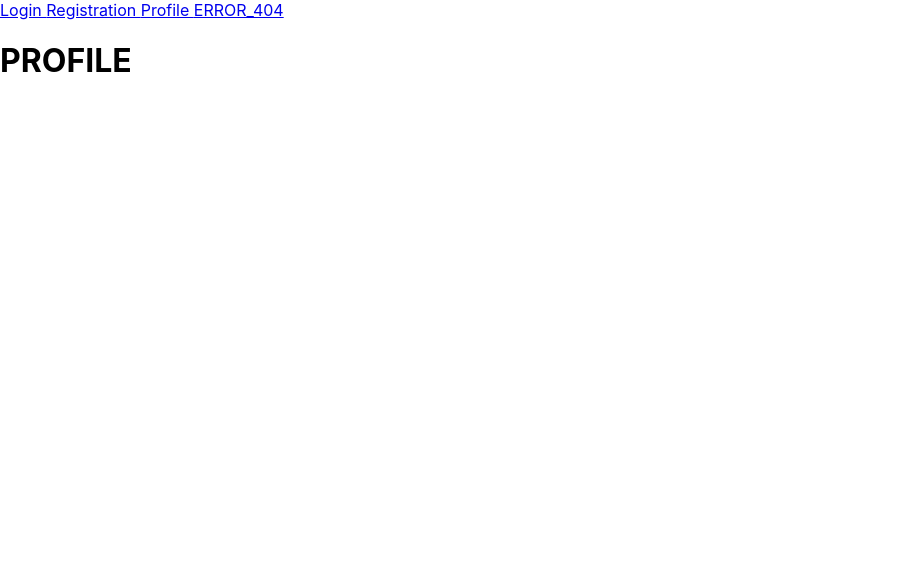
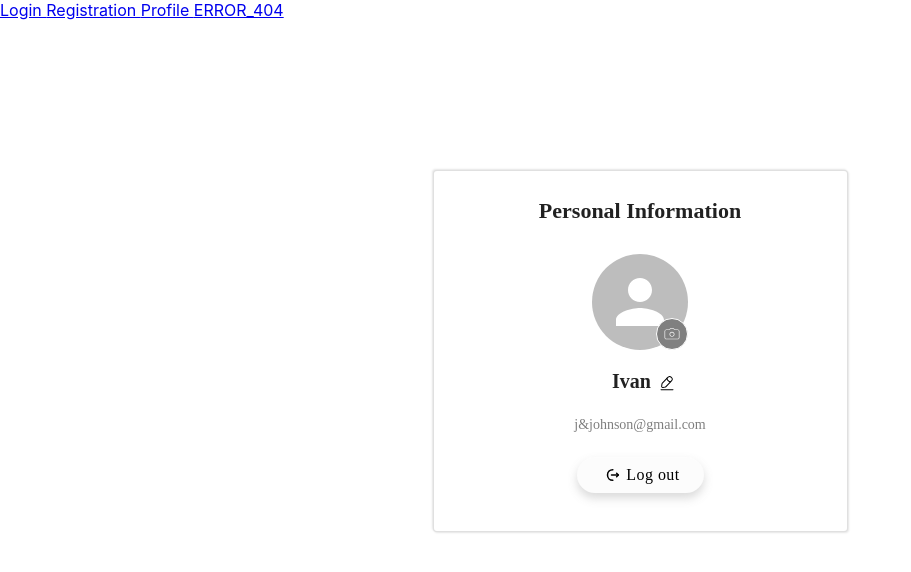
Before and after one commit to PasterZOOM/cards, a React (Create React App) app: page /#/profile in a window 1280 px wide. Shown: the top 572 px of the page, without its empty margins (0-911 px from the left). Built offline with nearby package versions, Linux system fonts and the light colour scheme; no server answers; the HTML template or start-up script is replaced by a standard one.

Commit message:
Profile layout

```diff
--- a/package.json
+++ b/package.json
@@ -9,6 +9,7 @@
     "@mui/icons-material": "^5.8.4",
     "@mui/material": "^5.9.1",
     "@mui/styled-engine-sc": "^5.8.0",
+    "@mui/styles": "^5.9.1",
     "@reduxjs/toolkit": "^1.8.3",
     "@testing-library/jest-dom": "^5.14.1",
     "@testing-library/react": "^13.0.0",
--- /dev/null
+++ b/src/features/Profile/EditableSpan/EditableSpan.module.css
@@ -0,0 +1,24 @@
+.container {
+    font-family: 'Montserrat', serif;
+    font-style: normal;
+    font-weight: 600;
+    font-size: 20px;
+    line-height: 24px;
+    margin: 14px;
+    padding-left: 15px;
+}
+
+.container input {
+    width: 280px;
+    font-weight: 500;
+}
+
+.container .saveButton {
+    width: 52px;
+    height: 24px;
+    margin-right: 10px;
+    font-family: 'Montserrat', serif;
+    font-weight: 300;
+    font-size: 12px;
+    line-height: 24px;
+}
--- /dev/null
+++ b/src/features/Profile/EditableSpan/EditableSpan.tsx
@@ -0,0 +1,47 @@
+import React, { useState } from 'react';
+
+import { IconButton, Input, InputAdornment } from '@mui/material';
+import Button from '@mui/material/Button/Button';
+import FormControl from '@mui/material/FormControl';
+import InputLabel from '@mui/material/InputLabel/InputLabel';
+
+import { Pencil } from '../Icons/Pencil';
+
+import s from './EditableSpan.module.css';
+
+import { ReturnComponentType } from 'types/ReturnComponentType';
+
+export const EditableSpan = (): ReturnComponentType => {
+  const [editMode, setEditMode] = useState(false);
+
+  return (
+    <div className={s.container}>
+      {!editMode ? (
+        <span>
+          Ivan
+          <IconButton onClick={() => setEditMode(true)}>
+            <Pencil />
+          </IconButton>
+        </span>
+      ) : (
+        <FormControl variant="standard">
+          <InputLabel>Nickname</InputLabel>
+          <Input
+            defaultValue="Ivan"
+            endAdornment={
+              <InputAdornment position="end">
+                <Button
+                  variant="contained"
+                  className={s.saveButton}
+                  onClick={() => setEditMode(false)}
+                >
+                  save
+                </Button>
+              </InputAdornment>
+            }
+          />
+        </FormControl>
+      )}
+    </div>
+  );
+};
--- /dev/null
+++ b/src/features/Profile/Icons/Camera.tsx
@@ -0,0 +1,28 @@
+import React from 'react';
+
+import { ReturnComponentType } from 'types/ReturnComponentType';
+
+export const Camera = (): ReturnComponentType => {
+  return (
+    <svg
+      width="16"
+      height="12"
+      viewBox="0 0 16 12"
+      fill="none"
+      xmlns="http://www.w3.org/2000/svg"
+    >
+      <path
+        fillRule="evenodd"
+        clipRule="evenodd"
+        d="M8.00002 8.84441C9.3746 8.84441 10.4889 7.7301 10.4889 6.35552C10.4889 4.98095 9.3746 3.86663 8.00002 3.86663C6.62545 3.86663 5.51113 4.98095 5.51113 6.35552C5.51113 7.7301 6.62545 8.84441 8.00002 8.84441ZM8.00002 8.22219C9.03095 8.22219 9.86669 7.38646 9.86669 6.35552C9.86669 5.32459 9.03095 4.48886 8.00002 4.48886C6.96909 4.48886 6.13336 5.32459 6.13336 6.35552C6.13336 7.38646 6.96909 8.22219 8.00002 8.22219Z"
+        fill="white"
+      />
+      <path
+        fillRule="evenodd"
+        clipRule="evenodd"
+        d="M10.9969 1.37775C10.2512 0.692332 9.56425 0.133301 7.97795 0.133301C6.39166 0.133301 5.70468 0.692332 4.95903 1.37775H2.40002C1.36909 1.37775 0.533356 2.21348 0.533356 3.24441V9.46663C0.533356 10.4976 1.36909 11.3333 2.40002 11.3333H13.6C14.631 11.3333 15.4667 10.4976 15.4667 9.46663V3.24441C15.4667 2.21348 14.631 1.37775 13.6 1.37775H10.9969ZM10.7535 1.99997L10.6882 1.93964C10.6261 1.8822 10.566 1.82659 10.5087 1.77441C10.2747 1.56109 10.0669 1.38384 9.84291 1.23658C9.42067 0.959018 8.89216 0.755523 7.97795 0.755523C7.06374 0.755523 6.53523 0.959018 6.113 1.23658C5.88898 1.38384 5.68124 1.56109 5.4472 1.77441C5.38984 1.82669 5.32994 1.88208 5.26768 1.93963L5.2024 1.99997H2.40002C1.71273 1.99997 1.15558 2.55712 1.15558 3.24441V9.46663C1.15558 10.1539 1.71273 10.7111 2.40002 10.7111H13.6C14.2873 10.7111 14.8445 10.1539 14.8445 9.46663V3.24441C14.8445 2.55712 14.2873 1.99997 13.6 1.99997H10.7535Z"
+        fill="white"
+      />
+    </svg>
+  );
+};
--- /dev/null
+++ b/src/features/Profile/Icons/LogOut.tsx
@@ -0,0 +1,41 @@
+import React from 'react';
+
+import { ReturnComponentType } from 'types/ReturnComponentType';
+
+export const LogOut = (): ReturnComponentType => {
+  return (
+    <svg
+      style={{ padding: 5 }}
+      width="16"
+      height="16"
+      viewBox="0 0 16 16"
+      fill="none"
+      xmlns="http://www.w3.org/2000/svg"
+    >
+      <path
+        d="M11.6267 9.74671L13.3333 8.04004L11.6267 6.33337"
+        stroke="black"
+        strokeWidth="1.5"
+        strokeMiterlimit="10"
+        strokeLinecap="round"
+        strokeLinejoin="round"
+      />
+      <path
+        d="M6.50665 8.04004H13.2867"
+        stroke="black"
+        strokeWidth="1.5"
+        strokeMiterlimit="10"
+        strokeLinecap="round"
+        strokeLinejoin="round"
+      />
+      <path
+        d="M7.83999 13.3333C4.89332 13.3333 2.50665 11.3333 2.50665 7.99996C2.50665 4.66663 4.89332 2.66663 7.83999 2.66663"
+        stroke="black"
+        strokeWidth="1.5"
+        strokeMiterlimit="10"
+        strokeLinecap="round"
+        strokeLinejoin="round"
+      />
+    </svg>
+  );
+};
--- /dev/null
+++ b/src/features/Profile/Icons/Pencil.tsx
@@ -0,0 +1,34 @@
+import React from 'react';
+
+import { ReturnComponentType } from 'types/ReturnComponentType';
+
+export const Pencil = (): ReturnComponentType => {
+  return (
+    <svg
+      width="16"
+      height="16"
+      viewBox="0 0 16 16"
+      fill="none"
+      xmlns="http://www.w3.org/2000/svg"
+    >
+      <path
+        fillRule="evenodd"
+        clipRule="evenodd"
+        d="M10.3449 0.958172C11.1228 0.858708 11.9097 1.17678 12.7093 1.92915L12.7102 1.93002C13.5125 2.68875 13.8778 3.45841 13.823 4.24233C13.77 4.99983 13.3309 5.64097 12.8301 6.17001M12.8301 6.17001L7.35951 11.9605C7.20529 12.1284 6.99762 12.2706 6.80076 12.3759C6.60136 12.4825 6.37072 12.5738 6.1542 12.6122L6.15087 12.6128L4.00497 12.9794C3.48459 13.0691 2.98559 12.939 2.63012 12.6019C2.27515 12.2653 2.11829 11.7744 2.1764 11.2514L2.17657 11.2499L2.42431 9.08054C2.45308 8.86474 2.53323 8.63122 2.6277 8.42864C2.72183 8.22679 2.85027 8.01276 3.00226 7.85096L3.00323 7.84993L8.47656 2.05659C8.97759 1.52734 9.59328 1.05429 10.3449 0.958172M9.20312 2.7437C9.20303 2.74379 9.2032 2.74362 9.20312 2.7437L3.7311 8.53564C3.73099 8.53576 3.73122 8.53552 3.7311 8.53564C3.67646 8.59395 3.60139 8.70678 3.53399 8.85129C3.46782 8.99319 3.42807 9.12446 3.41616 9.20884L3.17029 11.3618C3.17026 11.3621 3.17024 11.3623 3.17021 11.3625C3.14187 11.6192 3.22163 11.7847 3.31824 11.8763C3.41444 11.9676 3.5821 12.0375 3.83506 11.9939L3.83583 11.9938L5.98057 11.6274C6.06408 11.6123 6.19276 11.567 6.32927 11.494C6.46765 11.42 6.57176 11.3402 6.62387 11.2831L6.62984 11.2765L12.1032 5.48326C12.549 5.01236 12.7967 4.58326 12.8254 4.1726C12.8523 3.78829 12.6943 3.29146 12.0237 2.6571C11.3568 2.02977 10.8539 1.90123 10.4718 1.95009C10.0635 2.0023 9.64866 2.27312 9.20312 2.7437Z"
+        fill="black"
+      />
+      <path
+        fillRule="evenodd"
+        clipRule="evenodd"
+        d="M7.84971 2.87261C8.12256 2.8301 8.37821 3.01683 8.42072 3.28968C8.67213 4.90342 9.98182 6.1385 11.6101 6.3025C11.8849 6.33017 12.0852 6.57534 12.0575 6.85009C12.0298 7.12484 11.7847 7.32514 11.5099 7.29746C9.43154 7.08813 7.75455 5.50987 7.43264 3.44362C7.39013 3.17077 7.57686 2.91512 7.84971 2.87261Z"
+        fill="black"
+      />
+      <path
+        fillRule="evenodd"
+        clipRule="evenodd"
+        d="M1.5 14.6666C1.5 14.3905 1.72386 14.1666 2 14.1666H14C14.2761 14.1666 14.5 14.3905 14.5 14.6666C14.5 14.9428 14.2761 15.1666 14 15.1666H2C1.72386 15.1666 1.5 14.9428 1.5 14.6666Z"
+        fill="black"
+      />
+    </svg>
+  );
+};
--- /dev/null
+++ b/src/features/Profile/Profile.module.css
@@ -0,0 +1,35 @@
+.icoContainer span {
+    width: 32px;
+    height: 32px;
+    border-radius: 50%;
+    background: #808080;
+    color: white;
+    margin-right: 5px;
+    margin-bottom: 5px;
+    border: 1px solid #FFFFFF;
+}
+
+.email {
+    font-family: 'Montserrat', serif;
+    font-style: normal;
+    font-weight: 500;
+    font-size: 14px;
+    line-height: 24px;
+    opacity: 0.5;
+    color: #000;
+    margin-bottom: 20px;
+}
+
+.button {
+    box-shadow: 0 5px 10px rgba(109, 109, 109, 0.25), inset 0 1px 0 rgba(255, 255, 255, 0.3) !important;
+    border-radius: 30px !important;
+    background: #FCFCFC !important;
+    color: black !important;
+    width: 127px !important;
+    height: 36px !important;
+    text-transform: none !important;
+    font-family: 'Montserrat', serif !important;
+    font-weight: 500 !important;
+    font-size: 16px !important;
+    margin-bottom: 50px !important;
+}
--- a/src/features/Profile/Profile.tsx
+++ b/src/features/Profile/Profile.tsx
@@ -1,11 +1,67 @@
 import React from 'react';
+
+import { Avatar, Badge, Button, Card, Grid, Stack } from '@mui/material';
+import { makeStyles } from '@mui/styles';
+
+import { EditableSpan } from './EditableSpan/EditableSpan';
+import { Camera } from './Icons/Camera';
+import { LogOut } from './Icons/LogOut';
+import s from './Profile.module.css';
 
 import { ReturnComponentType } from 'types/ReturnComponentType';
 
+const useStyles = makeStyles({
+  container: {
+    display: 'flex',
+    justifyContent: 'center',
+    marginTop: 150,
+  },
+  card: {
+    width: 413,
+    height: 360,
+    boxShadow: '1px 1px 2px rgba(0, 0, 0, 0.1), -1px -1px 2px rgba(0, 0, 0, 0.1)',
+    display: 'flex',
+    flexDirection: 'column',
+    alignItems: 'center',
+  },
+  title: {
+    fontFamily: 'Montserrat',
+    fontWeight: 700,
+    fontSize: 22,
+    margin: 27,
+  },
+  avatar: {
+    margin: 3,
+  },
+});
+
 export const Profile = (): ReturnComponentType => {
+  const styles = useStyles();
+
   return (
-    <div>
-      <h1>PROFILE</h1>
-    </div>
+    <Grid container className={styles.container}>
+      <Card className={styles.card} variant="outlined">
+        <h2 className={styles.title}>Personal Information</h2>
+        <Stack>
+          <Badge
+            className={s.icoContainer}
+            overlap="circular"
+            anchorOrigin={{ vertical: 'bottom', horizontal: 'right' }}
+            badgeContent={<Camera />}
+          >
+            <Avatar className={styles.avatar} sx={{ width: 96, height: 96 }} />
+          </Badge>
+        </Stack>
+
+        <EditableSpan />
+
+        <div className={s.email}>j&johnson@gmail.com</div>
+
+        <Button className={s.button}>
+          <LogOut />
+          Log out
+        </Button>
+      </Card>
+    </Grid>
   );
 };
```
Also changed, not shown: 1 other file (tests, documents, lock files or other folders).
